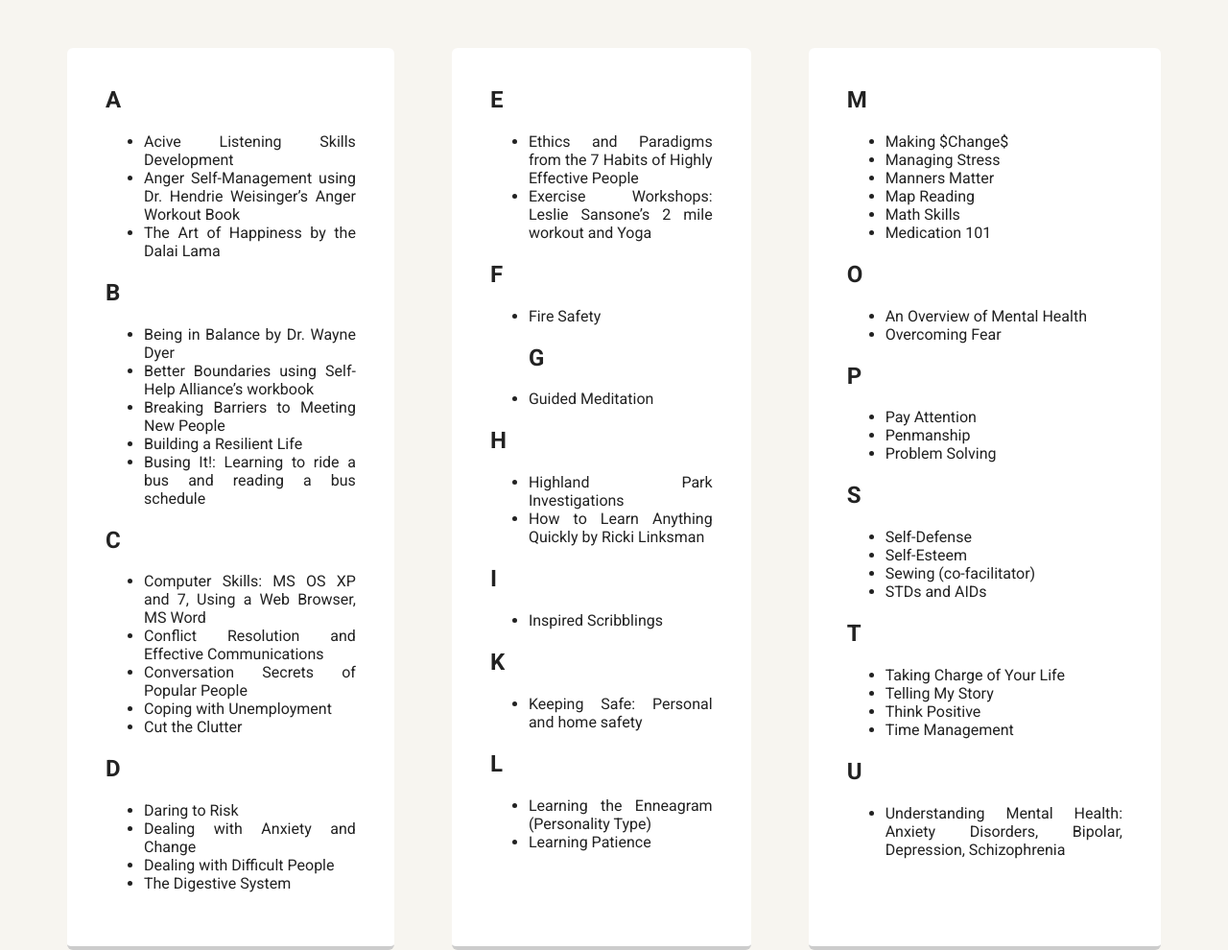
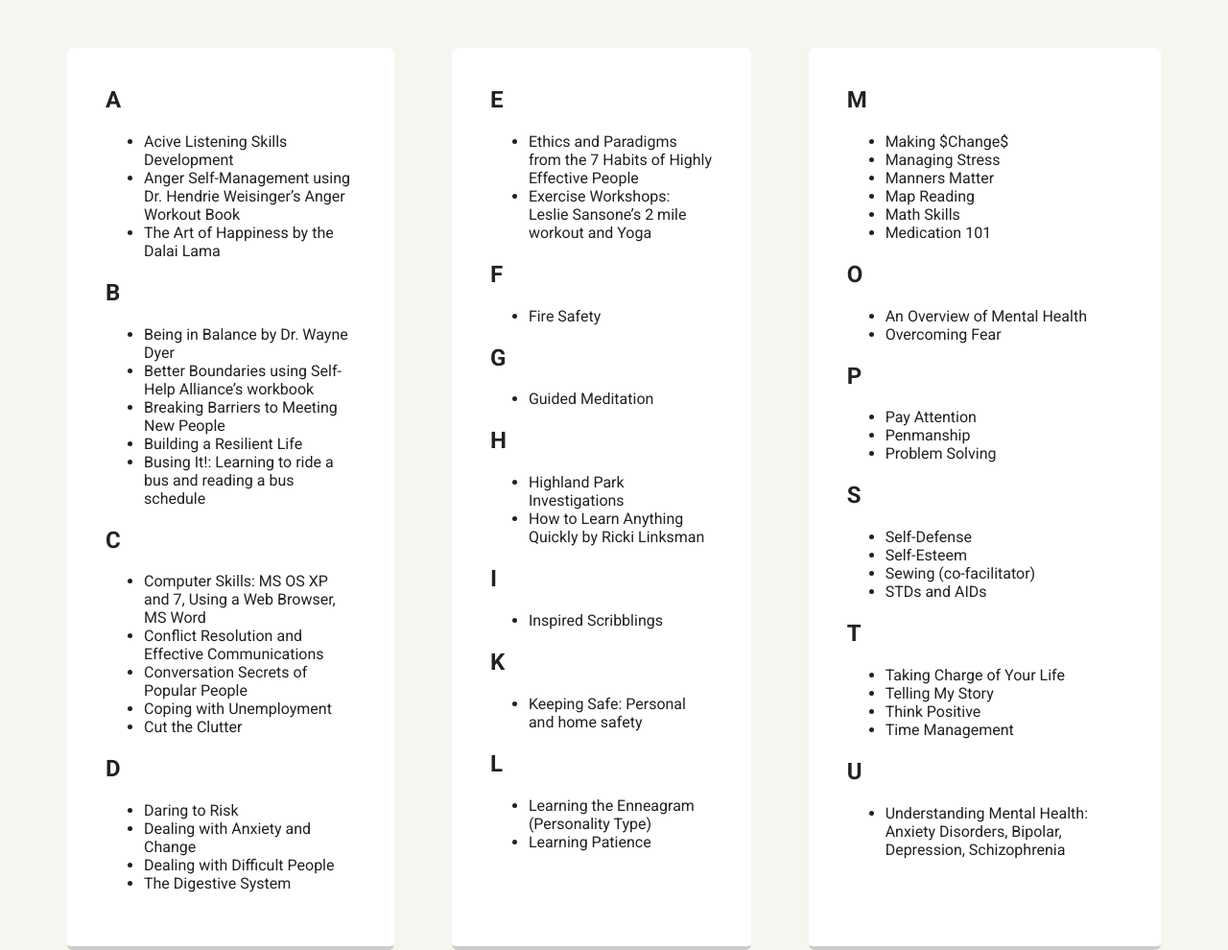
Before and after one commit to vresidarauch/Project-Profile, a plain HTML site: page ls-workshop-list.html in a window 1280 px wide. Shown: the part 470-1460 px from the top of the page at 96% size. Drawn offline with Linux system fonts and the light colour scheme; a web font is replaced by a local one.

Commit message:
Fix HTML Errors and justification of text
Missed the closing </ul> tag around the G section of workshops and went
back to left alignment rather than justify so headings were not
justified.

```diff
--- a/ls-workshop-list.html
+++ b/ls-workshop-list.html
@@ -65,7 +65,9 @@
             <h2>F</h2>
             <ul>
                 <li>Fire Safety</li>
-                <h2>G</h2>
+            </ul>
+            <h2>G</h2>
+            <ul>
                 <li>Guided Meditation</li>
             </ul>
             <h2>H</h2>
--- a/styles.css
+++ b/styles.css
@@ -92,7 +92,7 @@ header .profile-image:hover {
   margin: 30px;
   padding: 20px 40px 40px;
   max-width: 500px;
-  text-align: justify;
+  text-align: left;
   background: #fff;
   border-bottom: 4px solid #ccc;
   border-radius: 6px;
```
